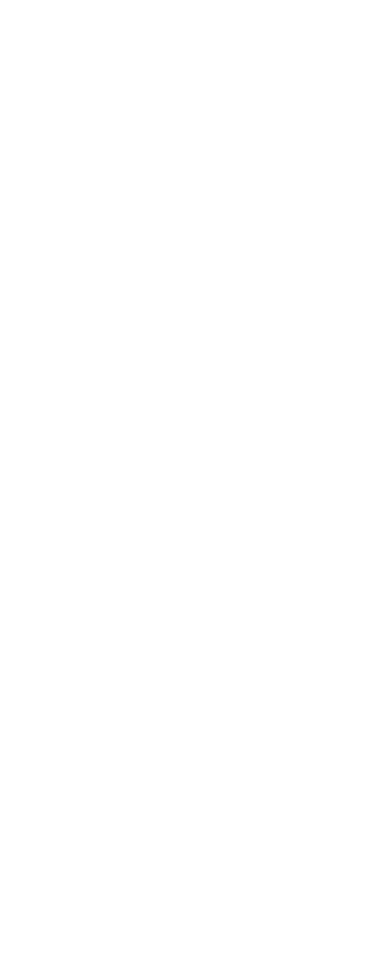
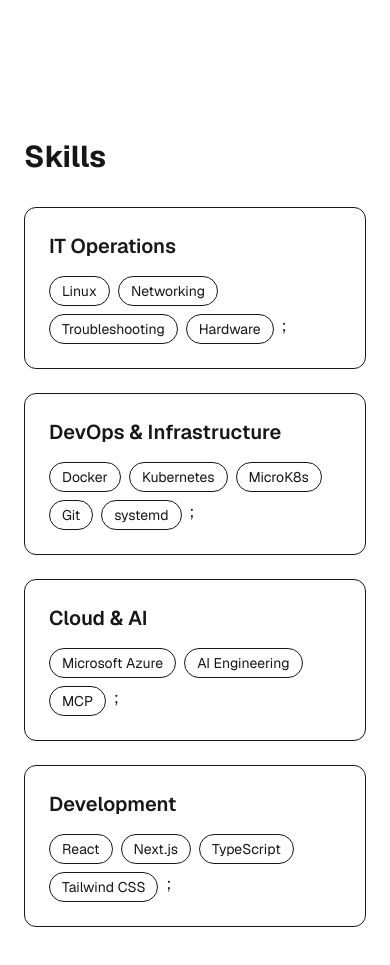
Before and after one commit to ivelwen/portfolio, a Next.js app: page / in a window 390 px wide. Shown: the part 2200-3165 px from the top of the page. Before the commit the page ends 2243 px from the top, so only its background shows below. Built offline with nearby package versions, Linux system fonts and the light colour scheme.

Commit message:
Add responsive skill section

```diff
--- a/src/app/page.tsx
+++ b/src/app/page.tsx
@@ -1,6 +1,8 @@
 import Header from "@/components/Header";
 import About from "@/components/About";
 import Projects from "@/components/Projects";
+import Skills from "@/components/Skills";
+
 export default function Home() {
   return (
     <>
@@ -13,6 +15,7 @@
 
       <About />
       <Projects />
+      <Skills />
     </>
   );
 }
--- /dev/null
+++ b/src/components/Skills.tsx
@@ -0,0 +1,54 @@
+type SkillCategory = {
+    category: string;
+    skills: string[];
+};
+
+const skillCategories: SkillCategory[] = [
+    {
+        category: "IT Operations",
+        skills: [ "Linux", "Networking", "Troubleshooting", "Hardware",
+        ],
+    },
+  {
+        category: "DevOps & Infrastructure",
+        skills: [ "Docker", "Kubernetes", "MicroK8s", "Git", "systemd",
+        ],
+  },
+   {
+        category: "Cloud & AI",
+        skills: [ "Microsoft Azure", "AI Engineering", "MCP",
+        ],
+   },
+  {
+        category: "Development",
+        skills: [ "React", "Next.js", "TypeScript", "Tailwind CSS",
+        ],
+  },
+];
+
+export default function Skills() {
+    return (
+        <section id="skills" className="scroll-mt-16 px-6 py-24">
+            <div className="mx-auto max-w-4xl">
+                <h2 className="text-3xl font-bold">Skills</h2>
+
+                <div className="mt-8 grid gap-6 md:grid-cols-2">
+                    {skillCategories.map((skillCategory) => (
+                        <div key={skillCategory.category} className="rounded-xl border p-6">
+                            <h3 className="text-xl font-semibold">
+                                {skillCategory.category}
+                            </h3>
+                            <div className="mt-4 flex flex-wrap gap-2">
+                                {skillCategory.skills.map((skill) => (
+                                    <span key={skill} className="rounded-full border px-3 py-1 text-sm">
+                                        {skill}
+                                    </span>
+                                ))};
+                            </div>
+                        </div>
+                    ))}
+                </div>
+            </div>
+        </section>
+    );
+}
```
